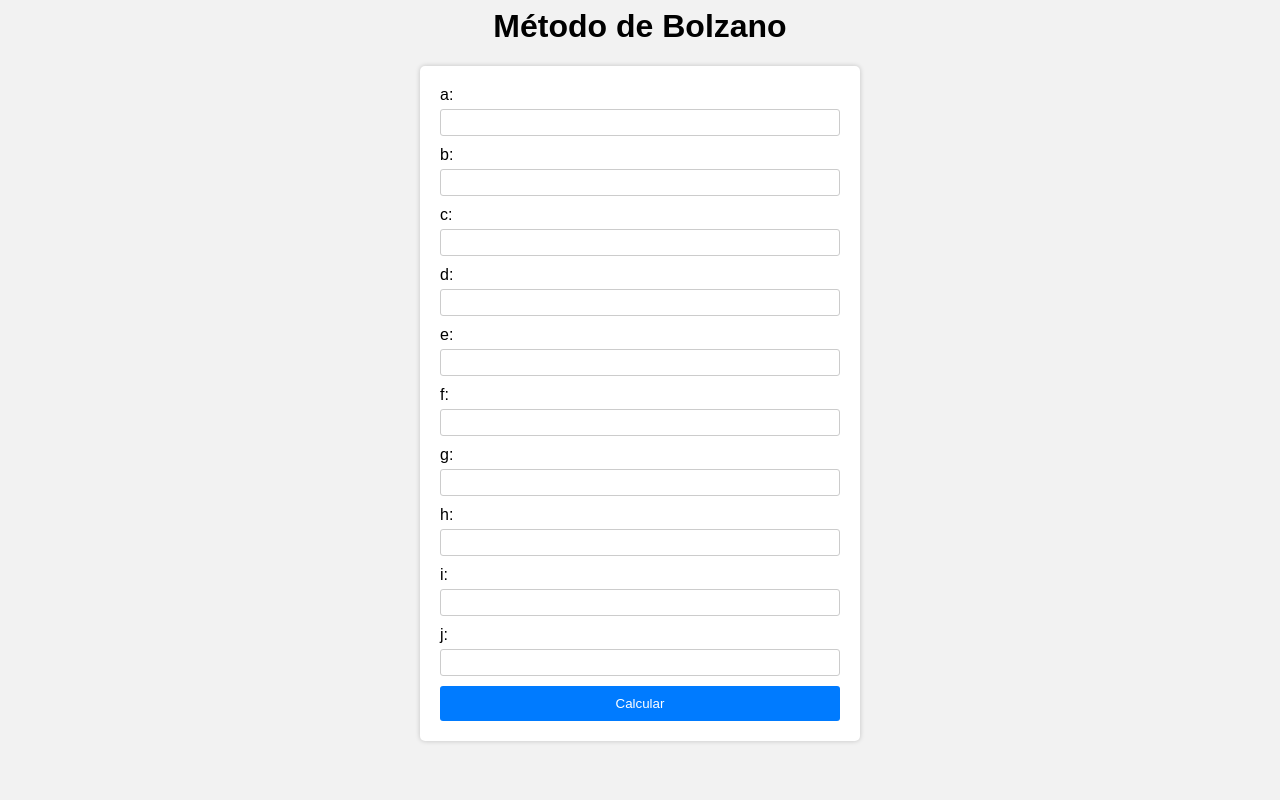
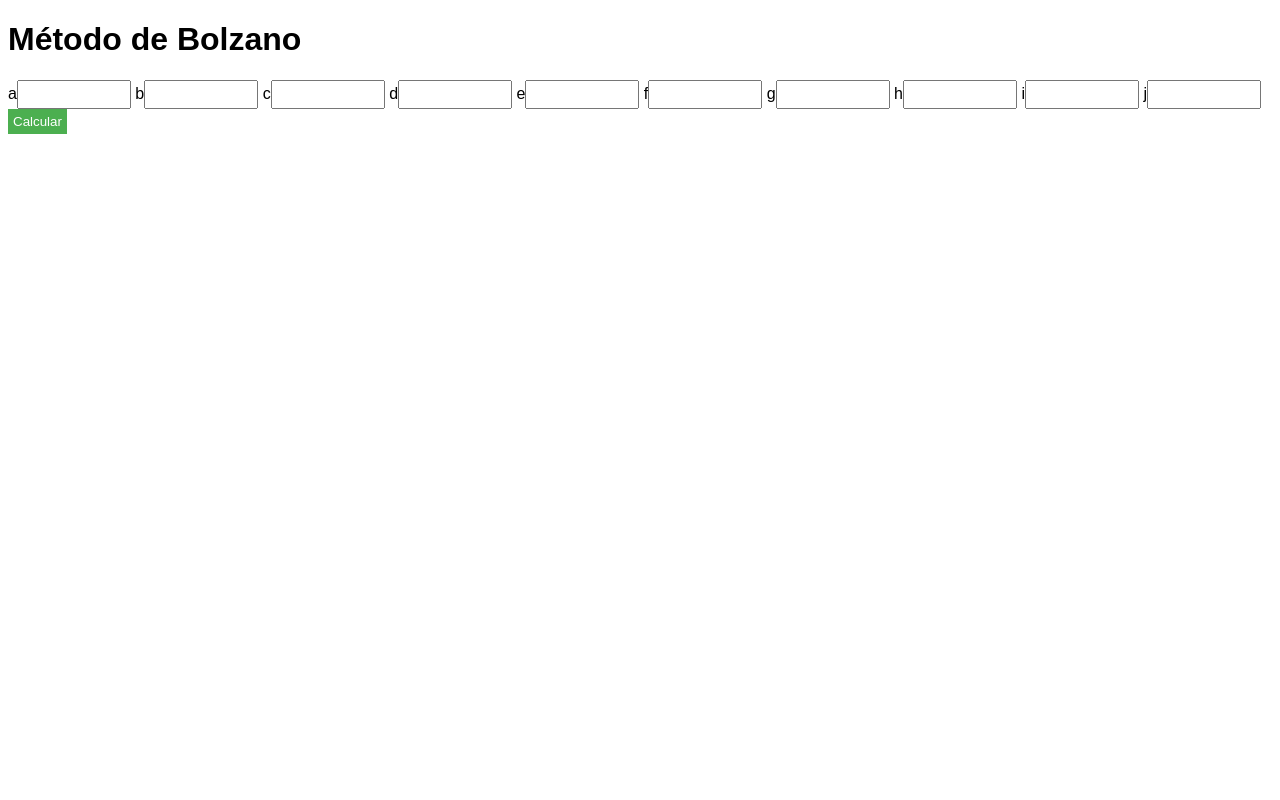
Before and after one commit to MateusCampaner/Django, a Django app: template calculadora/templates/bolzano.html in a window 1280 px wide. Run offline with Django 4.2, Linux system fonts and the light colour scheme; the template is opened without the code that fills it, so the values that code supplies are empty.

Commit message:
Falta só o front

```diff
--- a/calculadora/main/views.py
+++ b/calculadora/main/views.py
@@ -78,7 +78,8 @@ def metodo_bolzano(request):
             else:
                 resultados_bisseccao.append(intervalo)
 
-        return render(request, 'bolzano.html', {'resultado': resultados_bolzano, 'resultado_biseccao' : resultados_bisseccao})
+    return render(request, 'bolzano.html', {'resultado': resultados_bolzano, 'resultado_biseccao' : resultados_bisseccao})
+
 
 
 
--- a/calculadora/templates/bolzano.html
+++ b/calculadora/templates/bolzano.html
@@ -1,92 +1,61 @@
+<!DOCTYPE html>
+<html>
+<head>
+    <title>Método de Bolzano</title>
     <style>
         body {
             font-family: Arial, sans-serif;
-        background-color: #f2f2f2;
-    }
-    h1 {
-        text-align: center;
         }
         form {
-        width: 400px;
-        margin: 0 auto;
-        padding: 20px;
-        background-color: #fff;
-        border-radius: 5px;
-        box-shadow: 0px 0px 5px rgba(0, 0, 0, 0.2);
+            display: flex;
+            flex-wrap: wrap;
         }
-    label {
-        display: block;
-        margin-bottom: 5px;
+        label, input {
+            flex: 1;
+            padding: 5px;
         }
+
         input[type="number"] {
-        width: 100%;
-        padding: 5px;
-        margin-bottom: 10px;
-        border: 1px solid #ccc;
-        border-radius: 3px;
+            width: 100px;;
         }
         input[type="submit"] {
-        width: 100%;
-        padding: 10px;
-        background-color: #007bff;
-        color: #fff;
+            flex: 1;
+            padding: 5px;
+            background-color: #4CAF50;
+            color: white;
             border: none;
-        border-radius: 3px;
             cursor: pointer;
         }
         ul {
             margin-top: 20px;
-        list-style-type: none;
-        padding: 0;
         }
         li {
             margin-bottom: 5px;
         }
-</style>
 
 
 
-
-<!DOCTYPE html>
-<html>
-<head>
-    <title>Método de Bolzano</title>
+    </style>
 </head>
 <body>
     <h1>Método de Bolzano</h1>
     <form method="post">
         {% csrf_token %}
-        <label for="a">a:</label>
-        <input type="number" name="a" id="a" step="any">
-        <br>
-        <label for="b">b:</label>
-        <input type="number" name="b" id="b" step="any">
-        <br>
-        <label for="c">c:</label>
-        <input type="number" name="c" id="c" step="any">
-        <br>
-        <label for="d">d:</label>
-        <input type="number" name="d" id="d" step="any">
-        <br>
-        <label for="e">e:</label>
-        <input type="number" name="e" id="e" step="any">
-        <br>
-        <label for="f">f:</label>
-        <input type="number" name="f" id="f" step="any">
-        <br>
-        <label for="g">g:</label>
-        <input type="number" name="g" id="g" step="any">
-        <br>
-        <label for="h">h:</label>
-        <input type="number" name="h" id="h" step="any">
-        <br>
-        <label for="i">i:</label>
-        <input type="number" name="i" id="i" step="any">
-        <br>
-        <label for="j">j:</label>
-        <input type="number" name="j" id="j" step="any">
-        <br>
+        <div>
+        a<input type="number" name="a" id="a" step="any">
+        b<input type="number" name="b" id="b" step="any">
+        c<input type="number" name="c" id="c" step="any">
+        d<input type="number" name="d" id="d" step="any">
+        e<input type="number" name="e" id="e" step="any">
+        f<input type="number" name="f" id="f" step="any">
+        g<input type="number" name="g" id="g" step="any">
+        h<input type="number" name="h" id="h" step="any">
+        i<input type="number" name="i" id="i" step="any">
+        j<input type="number" name="j" id="j" step="any">
+    </div>
+        <div>
         <input type="submit" value="Calcular">
+    </div>
     </form>
     {% if resultado %}
         <h2>Resultado do Método de Bolzano:</h2>
```
Lines whose indentation alone changed are shown as unchanged.
